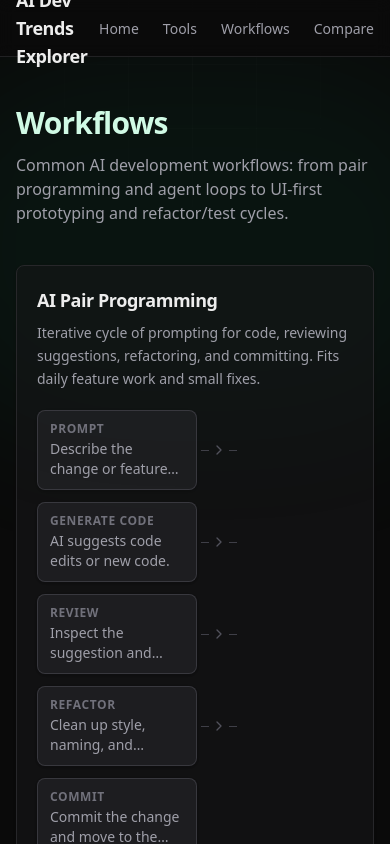
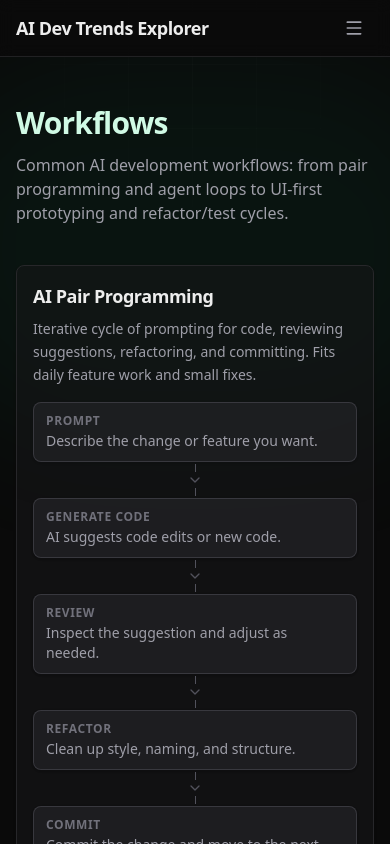
Before and after one commit to ian-schwartz/ai-dev-trends-explorer, a Next.js app: page /workflows in a window 390 px wide. Shown: the top 844 px of the page. Built offline with nearby package versions, Linux system fonts and the light colour scheme.

Commit message:
fix: improve mobile navigation and workflow responsiveness

```diff
--- a/src/components/home/WorkflowPreviewSection.tsx
+++ b/src/components/home/WorkflowPreviewSection.tsx
@@ -44,7 +44,7 @@ export function WorkflowPreviewSection() {
           Common AI development workflows: from pair programming to agent loops
           and UI-first prototyping.
         </p>
-        <div className="mt-10 grid gap-6 sm:grid-cols-2 lg:grid-cols-3 [&>div:hover]:shadow-emerald-500/5">
+        <div className="mt-8 grid gap-4 sm:mt-10 sm:gap-6 sm:grid-cols-2 lg:grid-cols-3 [&>div:hover]:shadow-emerald-500/5">
           {PREVIEW_WORKFLOWS.map((workflow) => (
             <MiniWorkflow
               key={workflow.name}
--- a/src/components/layout/Nav.tsx
+++ b/src/components/layout/Nav.tsx
@@ -1,4 +1,8 @@
+"use client";
+
+import { useState } from "react";
 import Link from "next/link";
+import { Menu, X } from "lucide-react";
 
 const navLinks = [
   { href: "/", label: "Home" },
@@ -8,16 +12,21 @@ const navLinks = [
 ] as const;
 
 export function Nav() {
+  const [mobileOpen, setMobileOpen] = useState(false);
+
   return (
     <header className="sticky top-0 z-50 border-b border-zinc-800/80 bg-background/95 backdrop-blur supports-[backdrop-filter]:bg-background/80">
       <nav className="mx-auto flex h-14 max-w-6xl items-center justify-between px-4 sm:px-6">
         <Link
           href="/"
           className="text-lg font-semibold tracking-tight text-foreground transition-colors hover:text-violet-300"
+          onClick={() => setMobileOpen(false)}
         >
           AI Dev Trends Explorer
         </Link>
-        <ul className="flex items-center gap-6">
+
+        {/* Desktop: horizontal links */}
+        <ul className="hidden items-center gap-6 md:flex">
           {navLinks.map(({ href, label }) => (
             <li key={href}>
               <Link
@@ -29,7 +38,40 @@ export function Nav() {
             </li>
           ))}
         </ul>
+
+        {/* Mobile: hamburger button */}
+        <button
+          type="button"
+          onClick={() => setMobileOpen((o) => !o)}
+          className="flex h-10 w-10 items-center justify-center rounded-lg text-zinc-400 transition-colors hover:bg-zinc-800 hover:text-foreground md:hidden"
+          aria-expanded={mobileOpen}
+          aria-label={mobileOpen ? "Close menu" : "Open menu"}
+        >
+          {mobileOpen ? <X className="h-5 w-5" /> : <Menu className="h-5 w-5" />}
+        </button>
       </nav>
+
+      {/* Mobile menu panel */}
+      <div
+        className={`overflow-hidden transition-[max-height] duration-200 ease-out md:hidden ${
+          mobileOpen ? "max-h-64" : "max-h-0"
+        }`}
+        aria-hidden={!mobileOpen}
+      >
+        <ul className="border-t border-zinc-800/80 bg-background/98 px-4 py-3">
+          {navLinks.map(({ href, label }) => (
+            <li key={href}>
+              <Link
+                href={href}
+                className="block rounded-lg px-3 py-2.5 text-sm font-medium text-zinc-400 transition-colors hover:bg-zinc-800/80 hover:text-foreground"
+                onClick={() => setMobileOpen(false)}
+              >
+                {label}
+              </Link>
+            </li>
+          ))}
+        </ul>
+      </div>
     </header>
   );
 }
--- a/src/components/workflows/MiniWorkflow.tsx
+++ b/src/components/workflows/MiniWorkflow.tsx
@@ -8,27 +8,30 @@ interface MiniWorkflowProps {
 
 export function MiniWorkflow({ name, description, steps }: MiniWorkflowProps) {
   return (
-    <div className="flex flex-col rounded-xl border border-zinc-800 bg-zinc-900/50 p-5 shadow-sm transition-all duration-200 hover:border-violet-500/20 hover:bg-zinc-900/70 hover:shadow-md hover:shadow-violet-500/5">
+    <div className="flex flex-col rounded-xl border border-zinc-800 bg-zinc-900/50 p-4 shadow-sm transition-all duration-200 hover:border-violet-500/20 hover:bg-zinc-900/70 hover:shadow-md hover:shadow-violet-500/5 sm:p-5">
       <h3 className="text-base font-semibold tracking-tight text-foreground">
         {name}
       </h3>
       <p className="mt-2 line-clamp-2 text-sm leading-relaxed text-zinc-400">
         {description}
       </p>
-      <div className="mt-4 flex flex-wrap items-center gap-x-0 gap-y-2">
+      <div className="mt-4 flex flex-wrap items-center gap-x-1.5 gap-y-2.5 sm:gap-x-0 sm:gap-y-2">
         {steps.map((step, i) => (
           <div
             key={i}
-            className="flex flex-wrap items-center gap-x-0 gap-y-2"
+            className="flex flex-wrap items-center gap-x-1.5 gap-y-2.5 sm:gap-x-0 sm:gap-y-2"
           >
-            <span className="rounded-lg border border-zinc-700/80 bg-zinc-800/70 px-3 py-1.5 text-xs font-medium text-zinc-300 shadow-sm">
+            <span className="min-w-0 rounded-lg border border-zinc-700/80 bg-zinc-800/70 px-2.5 py-1.5 text-xs font-medium text-zinc-300 shadow-sm sm:min-w-[4.5rem] sm:px-3">
               {step}
             </span>
             {i < steps.length - 1 && (
-              <span className="flex shrink-0 items-center px-1" aria-hidden>
-                <span className="h-px w-2 bg-zinc-600" />
+              <span
+                className="flex shrink-0 items-center px-0.5 sm:px-1"
+                aria-hidden
+              >
+                <span className="hidden h-px w-2 bg-zinc-600 sm:block" />
                 <ChevronRight className="h-4 w-4 text-zinc-600" />
-                <span className="h-px w-2 bg-zinc-600" />
+                <span className="hidden h-px w-2 bg-zinc-600 sm:block" />
               </span>
             )}
           </div>
--- a/src/components/workflows/WorkflowCard.tsx
+++ b/src/components/workflows/WorkflowCard.tsx
@@ -1,6 +1,6 @@
 "use client";
 
-import { ChevronRight } from "lucide-react";
+import { ChevronRight, ChevronDown } from "lucide-react";
 import { motion } from "framer-motion";
 import type { Workflow } from "@/types/workflow";
 
@@ -17,7 +17,7 @@ function StepCard({
 }) {
   return (
     <motion.div
-      className="min-w-[7rem] max-w-[10rem] rounded-lg border border-zinc-700/80 bg-zinc-800/60 px-3 py-2.5 shadow-sm transition-all duration-200 hover:-translate-y-0.5 hover:border-zinc-600 hover:bg-zinc-800/80 sm:min-w-[8rem] sm:max-w-[12rem]"
+      className="w-full min-w-0 rounded-lg border border-zinc-700/80 bg-zinc-800/60 px-3 py-2.5 shadow-sm transition-all duration-200 hover:border-zinc-600 hover:bg-zinc-800/80 sm:min-w-[8rem] sm:max-w-[12rem] sm:w-auto"
       data-step={stepIndex + 1}
       initial={{ opacity: 0, y: 10 }}
       animate={{ opacity: 1, y: 0 }}
@@ -37,9 +37,12 @@ function StepCard({
   );
 }
 
-function Connector() {
+function ConnectorHorizontal() {
   return (
-    <div className="flex shrink-0 items-center gap-0.5" aria-hidden>
+    <div
+      className="hidden shrink-0 items-center gap-0.5 sm:flex"
+      aria-hidden
+    >
       <span className="h-px w-2 bg-zinc-700" />
       <ChevronRight className="h-4 w-4 text-zinc-600" />
       <span className="h-px w-2 bg-zinc-700" />
@@ -47,10 +50,23 @@ function Connector() {
   );
 }
 
+function ConnectorVertical() {
+  return (
+    <div
+      className="flex shrink-0 flex-col items-center py-0.5 sm:hidden"
+      aria-hidden
+    >
+      <span className="h-2 w-px bg-zinc-600" />
+      <ChevronDown className="h-4 w-4 text-zinc-600" />
+      <span className="h-2 w-px bg-zinc-600" />
+    </div>
+  );
+}
+
 export function WorkflowCard({ workflow }: WorkflowCardProps) {
   return (
     <motion.article
-      className="rounded-lg border border-zinc-800 bg-zinc-900/50 p-5 shadow-sm transition-all duration-200 hover:border-violet-500/20 hover:shadow-md hover:shadow-violet-500/5"
+      className="rounded-lg border border-zinc-800 bg-zinc-900/50 p-4 shadow-sm transition-all duration-200 hover:border-violet-500/20 hover:shadow-md hover:shadow-violet-500/5 sm:p-5"
       data-workflow-slug={workflow.slug}
       initial={{ opacity: 0, y: 8 }}
       animate={{ opacity: 1, y: 0 }}
@@ -62,11 +78,14 @@ export function WorkflowCard({ workflow }: WorkflowCardProps) {
       <p className="mt-2 text-sm leading-relaxed text-zinc-400">
         {workflow.description}
       </p>
-      <div className="mt-5 flex flex-wrap items-center gap-x-1 gap-y-3 sm:gap-x-2">
+      <div className="mt-4 flex flex-col gap-0 sm:mt-5 sm:flex-row sm:flex-wrap sm:gap-x-2 sm:gap-y-3">
         {workflow.steps.flatMap((step, i) => [
           <StepCard key={`step-${i}`} step={step} stepIndex={i} />,
           ...(i < workflow.steps.length - 1
-            ? [<Connector key={`conn-${i}`} />]
+            ? [
+                <ConnectorVertical key={`conn-v-${i}`} />,
+                <ConnectorHorizontal key={`conn-h-${i}`} />,
+              ]
             : []),
         ])}
       </div>
--- a/src/components/workflows/WorkflowGrid.tsx
+++ b/src/components/workflows/WorkflowGrid.tsx
@@ -3,7 +3,7 @@ import { WorkflowCard } from "./WorkflowCard";
 
 export function WorkflowGrid() {
   return (
-    <div className="grid gap-6 sm:grid-cols-1 lg:grid-cols-2">
+    <div className="grid gap-4 sm:gap-6 sm:grid-cols-1 lg:grid-cols-2">
       {workflows.map((workflow) => (
         <WorkflowCard key={workflow.slug} workflow={workflow} />
       ))}
```
